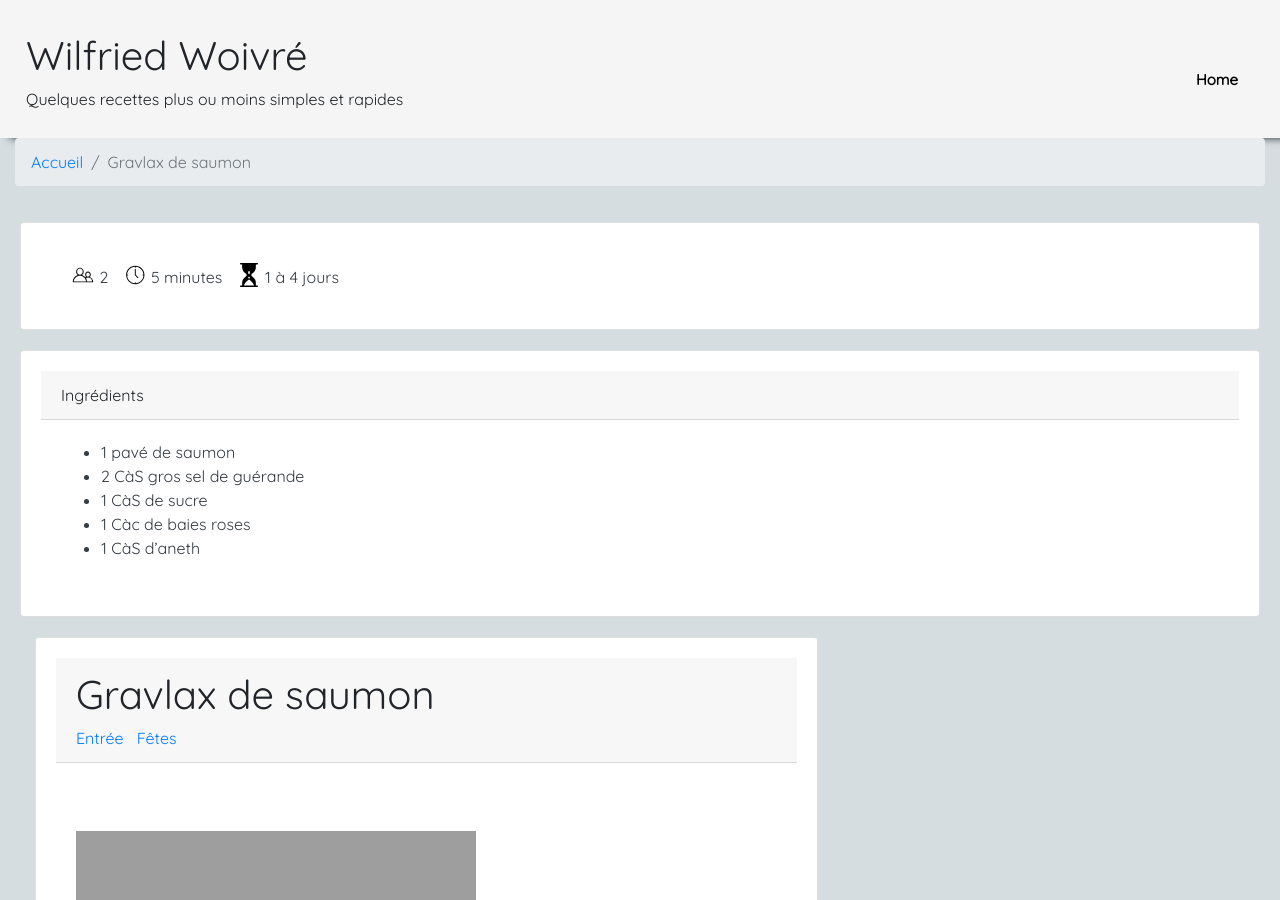
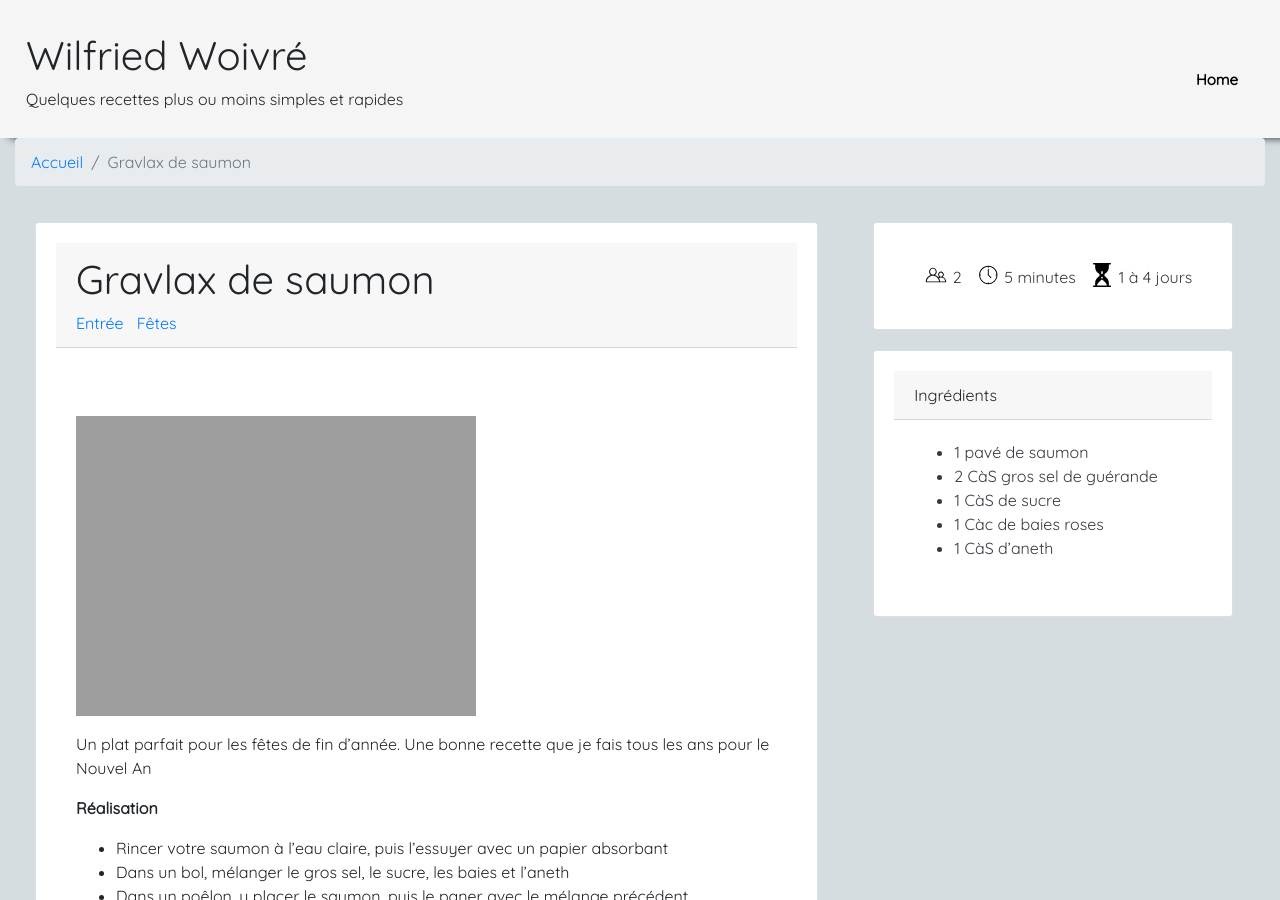
Before and after one commit to wilfriedwoivre/recipes, a Jekyll site: the page built from _posts/2021-02-10-gravlax-de-saumon.md, in a window 1280 px wide and 900 px high. Built offline with Jekyll 4.4.1, drawn with Linux system fonts in a browser that asks for light colours; nearby versions of some CDN libraries.

Commit message:
rollback

```diff
--- a/_layouts/post.html
+++ b/_layouts/post.html
@@ -5,9 +5,9 @@ layout: default
 {%- include breadcrumb.html -%}
 
 <div class="row">
-    {%- include description.html -%}
-
     <div class="col-lg-8">
         {%- include article.html -%}
     </div>
+
+    {%- include description.html -%}
 </div>
```
